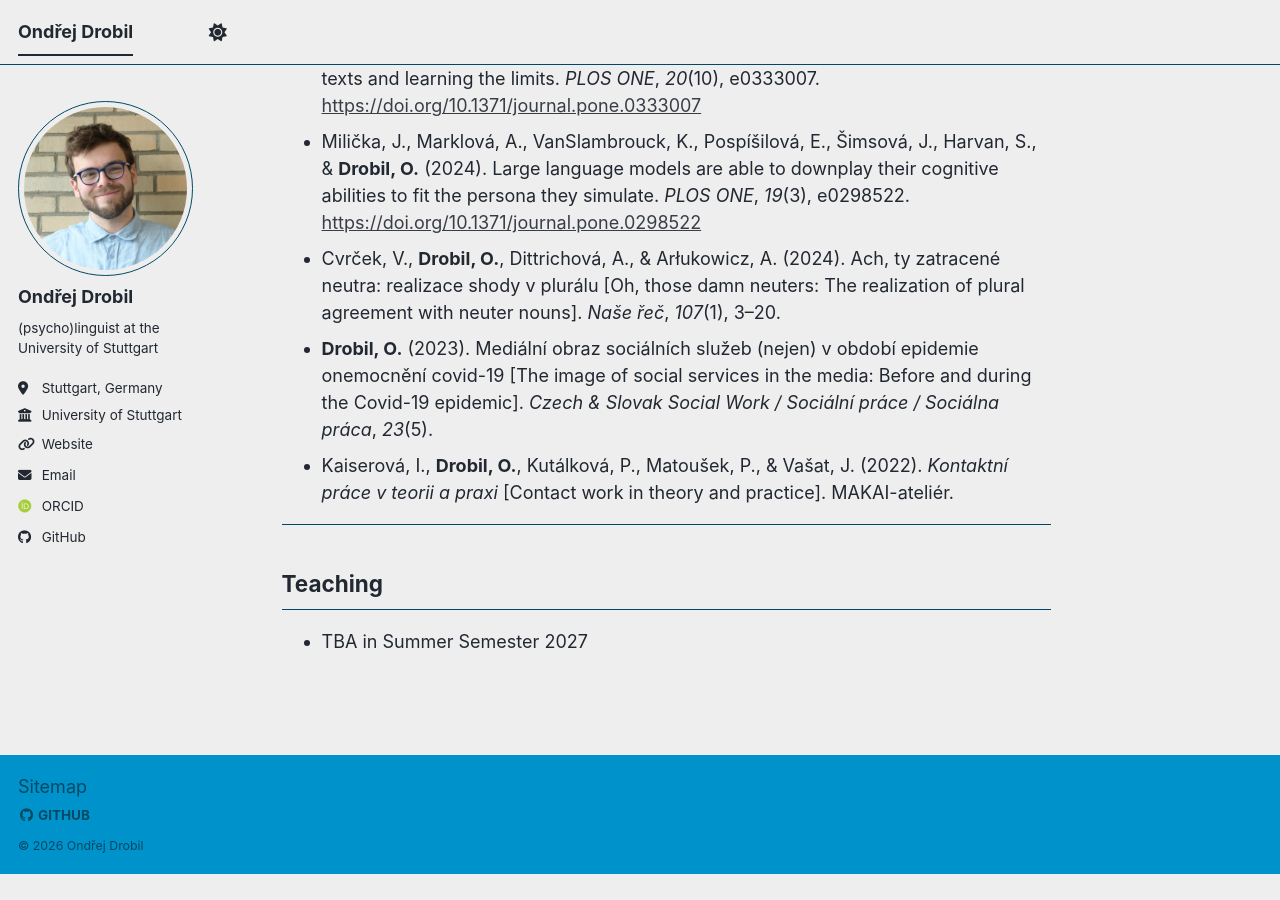
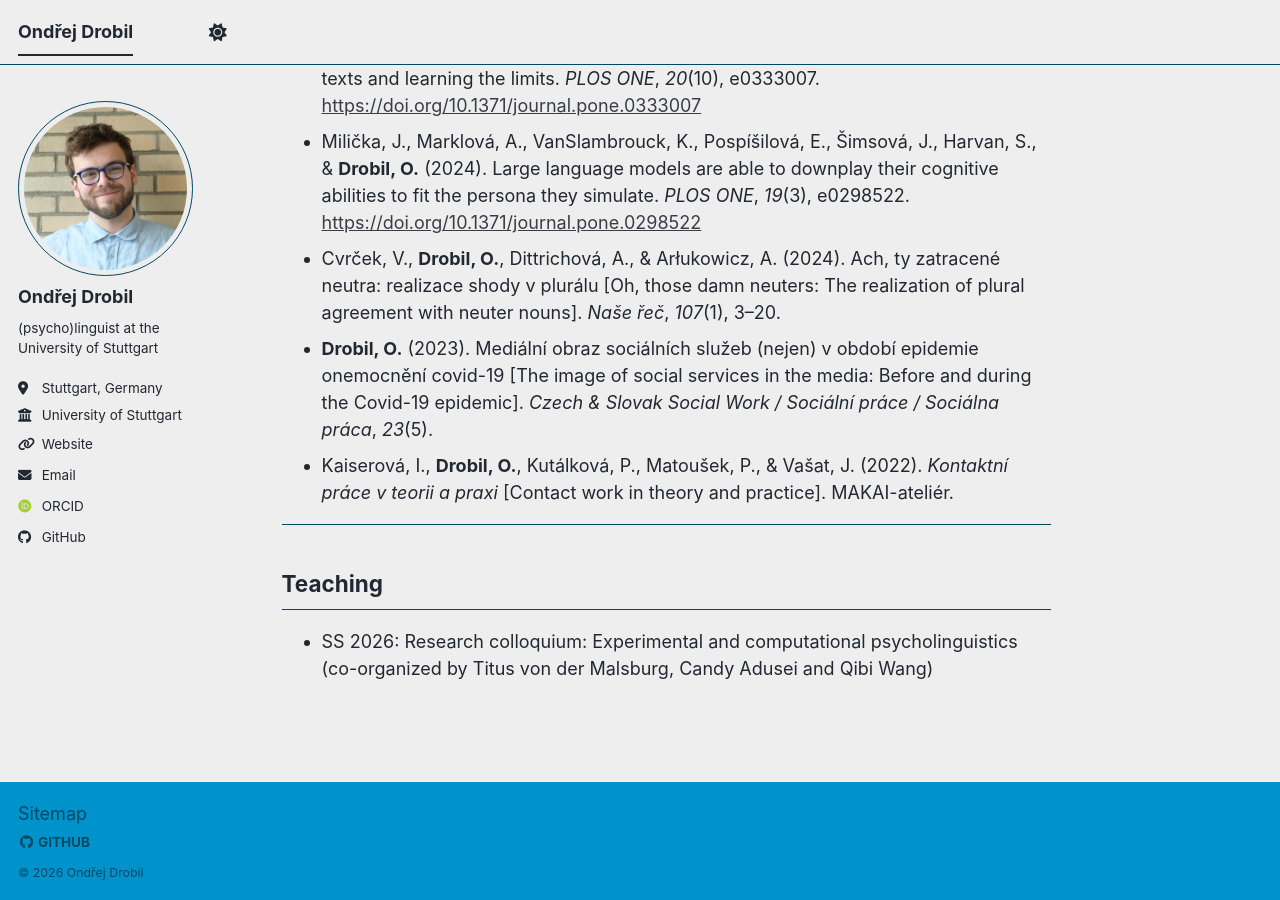
Before and after one commit to ondrejdrobil/ondrejdrobil.github.io, a Jekyll site: the page built from _pages/about.md, in a window 1280 px wide and 900 px high, scrolled down 720 px. Built offline with Jekyll 4.4.1, drawn with Linux system fonts in a browser that asks for light colours; some web fonts are replaced; a script bundle is joined from its source files by our own code; library files that are not in the unit come from our copies; before the commit the page ends 1593 px from its top, so only the background shows below that.

Commit message:
Update about.md

```diff
--- a/_pages/about.md
+++ b/_pages/about.md
@@ -32,4 +32,4 @@ My research interests lie in experimental and computational psycholinguistics. I
 ---
 
 ## Teaching
-* TBA in Summer Semester 2027
+* SS 2026: Research colloquium: Experimental and computational psycholinguistics (co-organized by Titus von der Malsburg, Candy Adusei and Qibi Wang)
```
